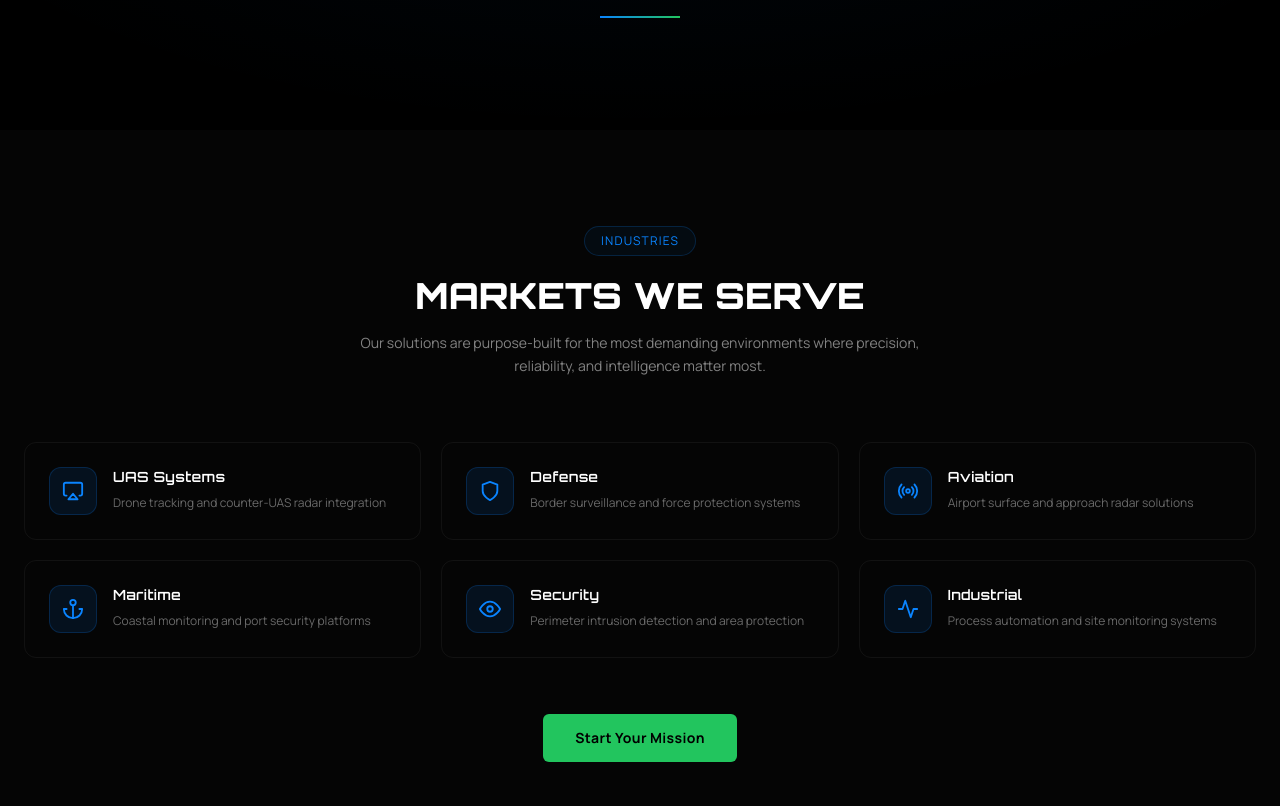
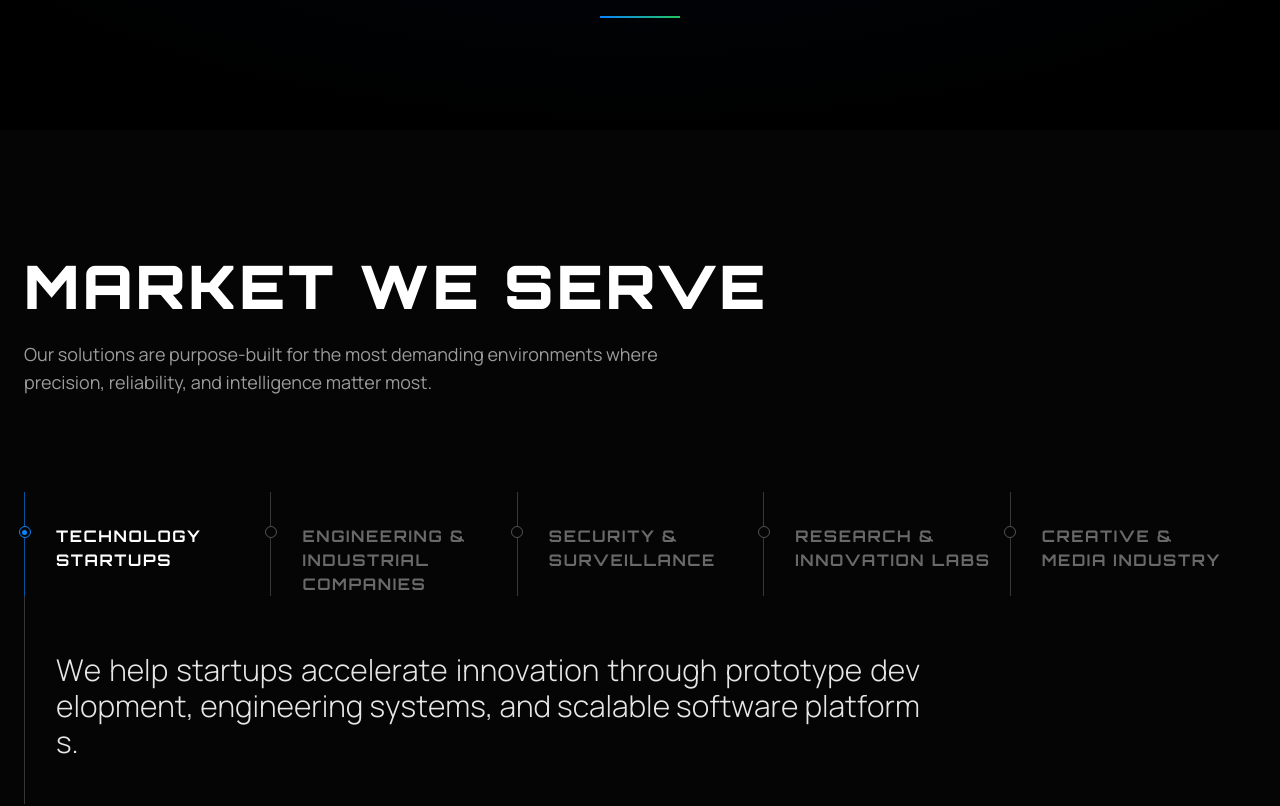
Before and after one commit to Madhusree-M/EFIQ-Solutions, a Next.js app in the folder efiq-solutions/: page / in a window 1280 px wide. Shown: the part 1460-2266 px from the top of the page. Built offline with nearby package versions, Linux system fonts and the light colour scheme.

Commit message:
Updated markets.jsx

```diff
--- a/efiq-solutions/components/sections/Markets.jsx
+++ b/efiq-solutions/components/sections/Markets.jsx
@@ -1,130 +1,227 @@
 "use client";
-import { motion } from "framer-motion";
-import {
-    FiRadio,
-    FiShield,
-    FiAirplay,
-    FiAnchor,
-    FiEye,
-    FiActivity,
-} from "react-icons/fi";
+import { useState } from "react";
+import { motion, AnimatePresence } from "framer-motion";
 
 const markets = [
     {
-        icon: FiAirplay,
-        title: "UAS Systems",
-        desc: "Drone tracking and counter-UAS radar integration",
+        title: "Technology Startups",
+        desc: "We help startups accelerate innovation through prototype development, engineering systems, and scalable software platforms.",
     },
     {
-        icon: FiShield,
-        title: "Defense",
-        desc: "Border surveillance and force protection systems",
+        title: "Engineering & Industrial Companies",
+        desc: "We design automation systems, custom electronics, and specialized engineering solutions for industrial and technical applications.",
     },
     {
-        icon: FiRadio,
-        title: "Aviation",
-        desc: "Airport surface and approach radar solutions",
+        title: "Security & Surveillance",
+        desc: "We develop technology solutions for security systems, monitoring infrastructure, and intelligent surveillance applications to enhance safety and operational awareness.",
     },
     {
-        icon: FiAnchor,
-        title: "Maritime",
-        desc: "Coastal monitoring and port security platforms",
+        title: "Research & Innovation Labs",
+        desc: "With a dedicated research team, EFIQ collaborates on experimental technologies, advanced prototypes, and next-generation engineering solutions.",
     },
     {
-        icon: FiEye,
-        title: "Security",
-        desc: "Perimeter intrusion detection and area protection",
-    },
-    {
-        icon: FiActivity,
-        title: "Industrial",
-        desc: "Process automation and site monitoring systems",
+        title: "Creative & Media Industry",
+        desc: "We build AI-powered visual content, digital storytelling tools, and technology-driven creative solutions.",
     },
 ];
 
+const InteractiveText = ({ text }) => {
+    // Variants for the staggered rolling animation
+    const containerVariants = {
+        hidden: { opacity: 0 },
+        visible: {
+            opacity: 1,
+            transition: {
+                staggerChildren: 0.015, // Delay between each letter
+                delayChildren: 0.2, // Small delay before starting
+            },
+        },
+    };
+
+    const childVariants = {
+        hidden: { opacity: 0, y: 20 },
+        visible: {
+            opacity: 1,
+            y: 0,
+            transition: { type: "spring", stiffness: 200, damping: 20 },
+        },
+    };
+
+    return (
+        <motion.span
+            variants={containerVariants}
+            initial="hidden"
+            whileInView="visible"
+            viewport={{ once: true, margin: "-50px" }}
+            className="inline-block"
+        >
+            {text.split("").map((char, i) => (
+                <motion.span
+                    key={i}
+                    variants={childVariants}
+                    className="font-light text-white/90"
+                    style={{ display: char === " " ? "inline" : "inline-block" }}
+                >
+                    {char}
+                </motion.span>
+            ))}
+        </motion.span>
+    );
+};
+
 export default function Markets() {
+    const [activeIdx, setActiveIdx] = useState(0);
+
     return (
-        <section id="markets" className="py-24 bg-[#050505]">
-            <div className="max-w-7xl mx-auto px-6">
+        <section id="markets" className="py-24 bg-[#050505] min-h-screen flex items-center overflow-hidden">
+            <div className="max-w-7xl mx-auto px-6 w-full">
                 {/* Header */}
-                <div className="text-center mb-16">
-                    <motion.div
-                        initial={{ opacity: 0, y: 10 }}
-                        whileInView={{ opacity: 1, y: 0 }}
-                        viewport={{ once: true }}
-                        transition={{ duration: 0.5 }}
-                        className="inline-flex items-center gap-2 px-4 py-1.5 rounded-full border border-[#0A84FF]/20 bg-[#0A84FF]/5 text-[#0A84FF] text-xs tracking-widest uppercase mb-5"
-                    >
-                        Industries
-                    </motion.div>
+                <div className="mb-24 relative z-10">
+
                     <motion.h2
                         initial={{ opacity: 0, y: 20 }}
                         whileInView={{ opacity: 1, y: 0 }}
                         viewport={{ once: true }}
-                        transition={{ duration: 0.6, delay: 0.1 }}
-                        className="text-3xl md:text-4xl font-black text-white"
+                        transition={{ duration: 0.6 }}
+                        className="text-3xl md:text-5xl lg:text-6xl font-black text-white uppercase tracking-wider mb-6"
                         style={{ fontFamily: "'Orbitron', sans-serif" }}
                     >
-                        MARKETS WE SERVE
+                        Market We Serve
                     </motion.h2>
                     <motion.p
                         initial={{ opacity: 0 }}
                         whileInView={{ opacity: 1 }}
                         viewport={{ once: true }}
                         transition={{ duration: 0.6, delay: 0.2 }}
-                        className="text-white/50 mt-4 max-w-xl mx-auto text-sm leading-relaxed"
+                        className="text-white/60 max-w-2xl text-base md:text-lg leading-relaxed"
                     >
                         Our solutions are purpose-built for the most demanding environments
                         where precision, reliability, and intelligence matter most.
                     </motion.p>
                 </div>
 
-                {/* Grid */}
-                <div className="grid grid-cols-1 sm:grid-cols-2 lg:grid-cols-3 gap-5 mb-14">
-                    {markets.map((market, i) => (
-                        <motion.div
+                {/* Timeline UI - Desktop */}
+                <div className="relative hidden md:block">
+                    <div className="flex justify-between relative z-10 w-full mb-12">
+                        {markets.map((market, i) => {
+                            const isActive = i === activeIdx;
+                            return (
+                                <div
                                     key={i}
-                            initial={{ opacity: 0, y: 30 }}
-                            whileInView={{ opacity: 1, y: 0 }}
-                            viewport={{ once: true }}
-                            transition={{ duration: 0.5, delay: i * 0.08 }}
-                            whileHover={{ y: -4, borderColor: "rgba(10,132,255,0.4)" }}
-                            className="group flex items-start gap-4 p-6 rounded-xl border border-white/5 bg-white/2 hover:bg-[#0A84FF]/5 transition-all duration-300 cursor-pointer"
+                                    onClick={() => setActiveIdx(i)}
+                                    className="flex-1 cursor-pointer group relative min-h-[100px]"
                                 >
-                            <div className="w-12 h-12 rounded-xl bg-[#0A84FF]/10 border border-[#0A84FF]/20 flex items-center justify-center shrink-0 group-hover:bg-[#0A84FF]/20 transition-all duration-300">
-                                <market.icon size={22} className="text-[#0A84FF]" />
-                            </div>
-                            <div>
-                                <h3
-                                    className="text-white font-semibold text-sm mb-1.5 tracking-wide"
+                                    {/* Vertical Line */}
+                                    <div className={`absolute left-0 top-0 bottom-0 w-[1px] transition-colors duration-300 ${isActive ? 'bg-[#0A84FF]/60' : 'bg-white/20 group-hover:bg-white/40'}`} />
+
+                                    {/* Title Wrapper */}
+                                    <div className="pt-8 pl-8 pr-4 h-full">
+                                        <h3 className={`text-sm lg:text-base font-bold uppercase tracking-widest transition-colors duration-300 ${isActive ? "text-white" : "text-white/40 group-hover:text-white/80"}`}
                                             style={{ fontFamily: "'Orbitron', sans-serif" }}
                                         >
                                             {market.title}
                                         </h3>
-                                <p className="text-white/40 text-xs leading-relaxed">
-                                    {market.desc}
+                                    </div>
+
+                                    {/* Dot on the vertical line */}
+                                    <div className="absolute left-[-5.5px] top-[34px] flex items-center justify-center w-[12px] h-[12px] bg-[#050505]">
+                                        {isActive ? (
+                                            <>
+                                                <motion.div
+                                                    layoutId="activeCircle"
+                                                    className="absolute inset-0 rounded-full border-[1.5px] border-[#0A84FF]"
+                                                    transition={{ type: "spring", stiffness: 300, damping: 30 }}
+                                                />
+                                                <div className="w-[5px] h-[5px] rounded-full bg-[#0A84FF]" />
+                                            </>
+                                        ) : (
+                                            <div className="absolute inset-0 rounded-full border-[1.5px] border-white/30 group-hover:border-white/60 transition-colors duration-300" />
+                                        )}
+                                    </div>
+                                </div>
+                            );
+                        })}
+                    </div>
+
+                    {/* Content Area - Aligned to left, static width */}
+                    <div className="relative w-full">
+                        {/* Continuous line connecting from the first column */}
+                        <div className="absolute left-0 top-[-3rem] bottom-0 w-[1px] bg-white/20 transition-all duration-300" />
+
+                        <div className="relative pl-8 py-2 min-h-[160px] max-w-4xl">
+                            <AnimatePresence mode="wait">
+                                <motion.div
+                                    key={activeIdx}
+                                    initial={{ opacity: 0, x: 20 }}
+                                    animate={{ opacity: 1, x: 0 }}
+                                    exit={{ opacity: 0, x: -20 }}
+                                    transition={{ duration: 0.3 }}
+                                >
+                                    <p className="text-xl lg:text-3xl text-white/90 leading-relaxed font-light text-justify">
+                                        <InteractiveText text={markets[activeIdx].desc} />
+                                    </p>
+                                </motion.div>
+                            </AnimatePresence>
+                        </div>
+                    </div>
+                </div>
+
+                {/* Timeline UI - Mobile */}
+                <div className="md:hidden flex flex-col relative z-10">
+                    <div className="flex flex-col gap-0 relative">
+                        {/* Continuous line for mobile */}
+                        <div className="absolute left-[5.5px] top-0 bottom-0 w-[1px] bg-white/20" />
+
+                        {markets.map((market, i) => {
+                            const isActive = i === activeIdx;
+                            return (
+                                <div key={i} className="flex flex-col relative" onClick={() => setActiveIdx(i)}>
+                                    <div className="flex items-center gap-6 cursor-pointer py-6 bg-[#050505] z-10 pl-0 relative group">
+                                        {/* Dot */}
+                                        <div className="absolute left-[0px] flex items-center justify-center w-[12px] h-[12px] bg-[#050505] z-20">
+                                            {isActive ? (
+                                                <>
+                                                    <motion.div
+                                                        layoutId="activeCircleMobile"
+                                                        className="absolute inset-0 rounded-full border-[1.5px] border-[#0A84FF]"
+                                                        transition={{ type: "spring", stiffness: 300, damping: 30 }}
+                                                    />
+                                                    <div className="w-[5px] h-[5px] rounded-full bg-[#0A84FF]" />
+                                                </>
+                                            ) : (
+                                                <div className="absolute inset-0 rounded-full border-[1.5px] border-white/30 group-hover:border-white/60 transition-colors duration-300" />
+                                            )}
+                                        </div>
+                                        <h3 className={`text-sm font-bold uppercase tracking-widest pl-8 transition-colors duration-300 ${isActive ? "text-white" : "text-white/40 group-hover:text-white/80"}`}
+                                            style={{ fontFamily: "'Orbitron', sans-serif" }}
+                                        >
+                                            {market.title}
+                                        </h3>
+                                    </div>
+
+                                    <AnimatePresence>
+                                        {isActive && (
+                                            <motion.div
+                                                initial={{ height: 0, opacity: 0 }}
+                                                animate={{ height: "auto", opacity: 1 }}
+                                                exit={{ height: 0, opacity: 0 }}
+                                                className="overflow-hidden relative z-10"
+                                            >
+                                                <div className="ml-[5.5px] pl-8 pb-6 pt-2 h-full border-l border-[#0A84FF]/60 bg-[#050505]">
+                                                    <p className="text-white/80 text-base leading-relaxed text-justify">
+                                                        "<InteractiveText text={market.desc} />"
                                                     </p>
                                                 </div>
                                             </motion.div>
-                    ))}
+                                        )}
+                                    </AnimatePresence>
+                                </div>
+                            )
+                        })}
+                    </div>
                 </div>
 
-                {/* CTA */}
-                <motion.div
-                    initial={{ opacity: 0, y: 20 }}
-                    whileInView={{ opacity: 1, y: 0 }}
-                    viewport={{ once: true }}
-                    transition={{ duration: 0.5, delay: 0.4 }}
-                    className="text-center"
-                >
-                    <a
-                        href="#contact"
-                        className="inline-flex items-center gap-2 px-8 py-3.5 bg-[#22C55E] hover:bg-[#16a34a] text-black font-bold rounded-md transition-all duration-200 hover:scale-105 hover:shadow-[0_0_30px_rgba(34,197,94,0.3)] text-sm tracking-wide"
-                    >
-                        Start Your Mission
-                    </a>
-                </motion.div>
             </div>
-        </section>
+        </section >
     );
 }
```
Lines whose indentation alone changed are shown as unchanged.
